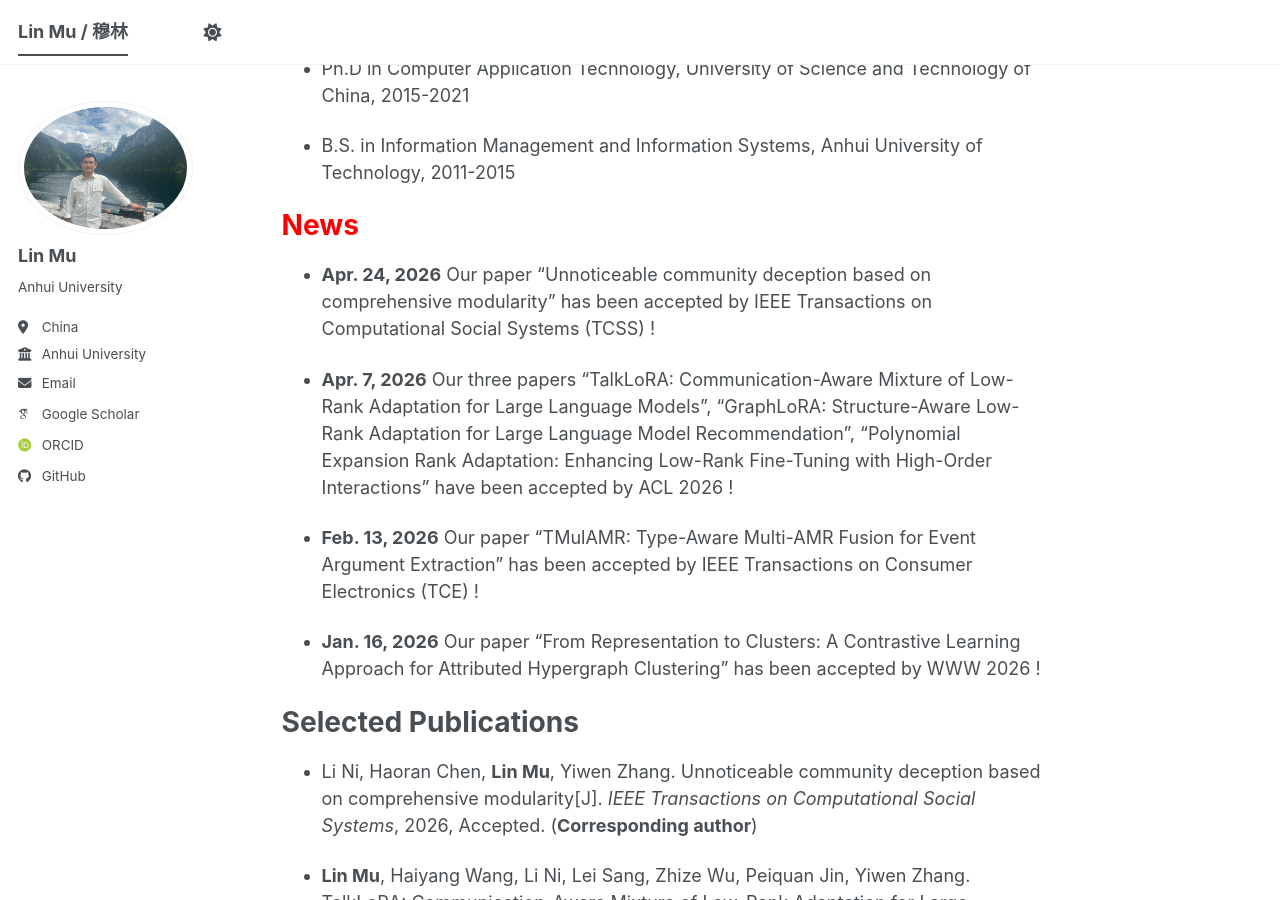
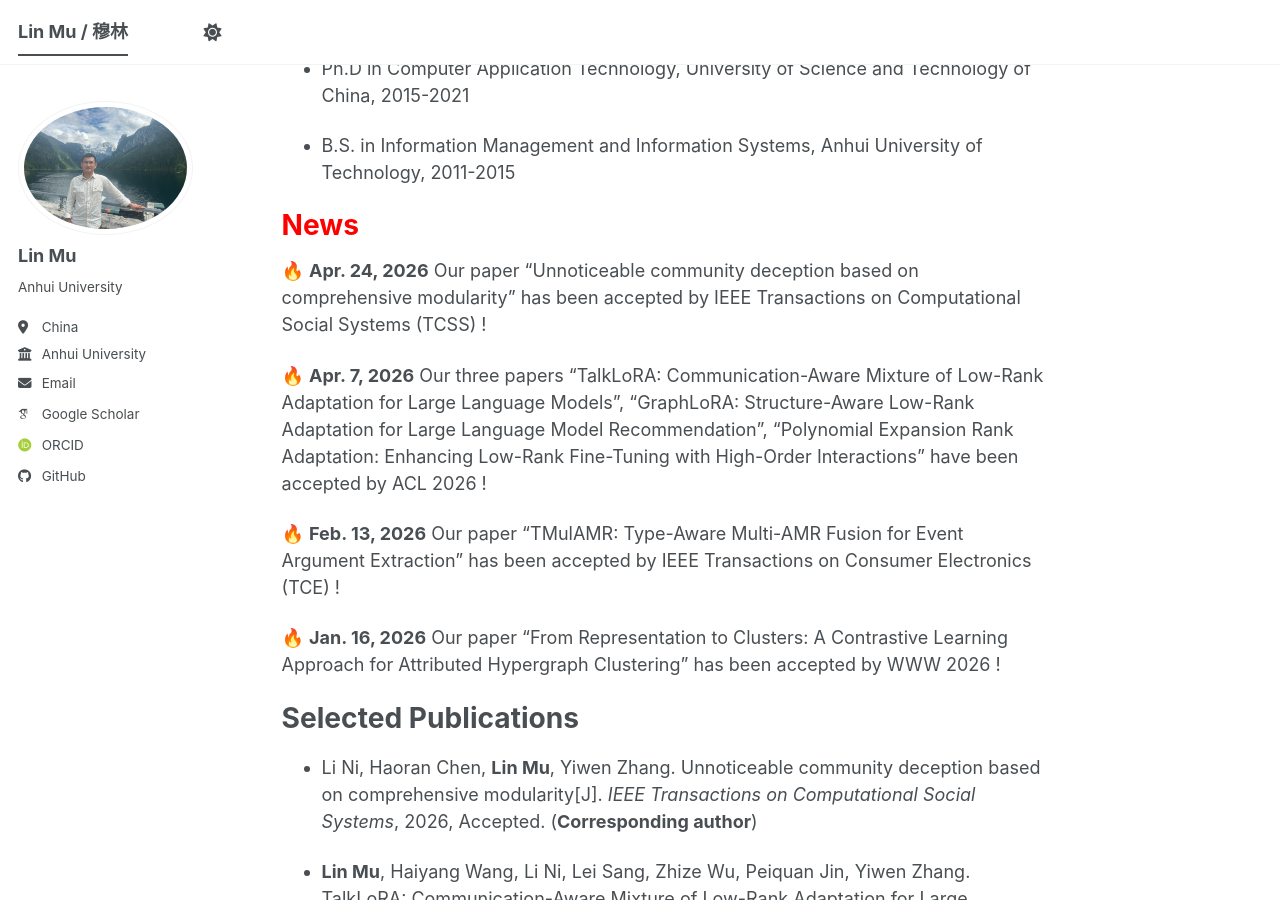
Before and after one commit to mulin-ahu/mulin-ahu.github.io, a Jekyll site: the page built from _pages/about.md, in a window 1280 px wide and 900 px high, scrolled down 579 px. Built offline with Jekyll 4.4.1, drawn with Linux system fonts in a browser that asks for light colours; some web fonts are replaced; a script bundle is joined from its source files by our own code; library files that are not in the unit come from our copies.

```diff
--- a/_pages/about.md
+++ b/_pages/about.md
@@ -28,13 +28,13 @@ Education
 
 <span style="color: red;">News</span>
 ======
-- **Apr. 24, 2026** Our paper "Unnoticeable community deception based on comprehensive modularity" has been accepted by IEEE Transactions on Computational Social Systems (TCSS) !
+🔥 **Apr. 24, 2026** Our paper "Unnoticeable community deception based on comprehensive modularity" has been accepted by IEEE Transactions on Computational Social Systems (TCSS) !
 
-- **Apr. 7, 2026** Our three papers "TalkLoRA: Communication-Aware Mixture of Low-Rank Adaptation for Large Language Models", "GraphLoRA: Structure-Aware Low-Rank Adaptation for Large Language Model Recommendation", "Polynomial Expansion Rank Adaptation: Enhancing Low-Rank Fine-Tuning with High-Order Interactions" have been accepted by ACL 2026 !
+🔥 **Apr. 7, 2026** Our three papers "TalkLoRA: Communication-Aware Mixture of Low-Rank Adaptation for Large Language Models", "GraphLoRA: Structure-Aware Low-Rank Adaptation for Large Language Model Recommendation", "Polynomial Expansion Rank Adaptation: Enhancing Low-Rank Fine-Tuning with High-Order Interactions" have been accepted by ACL 2026 !
 
-- **Feb. 13, 2026** Our paper "TMulAMR: Type-Aware Multi-AMR Fusion for Event Argument Extraction" has been accepted by IEEE Transactions on Consumer Electronics (TCE) !
+🔥 **Feb. 13, 2026** Our paper "TMulAMR: Type-Aware Multi-AMR Fusion for Event Argument Extraction" has been accepted by IEEE Transactions on Consumer Electronics (TCE) !
 
-- **Jan. 16, 2026** Our paper "From Representation to Clusters: A Contrastive Learning Approach for Attributed Hypergraph Clustering" has been accepted by WWW 2026 !
+🔥 **Jan. 16, 2026** Our paper "From Representation to Clusters: A Contrastive Learning Approach for Attributed Hypergraph Clustering" has been accepted by WWW 2026 !
 
 Selected Publications
 ======
```
